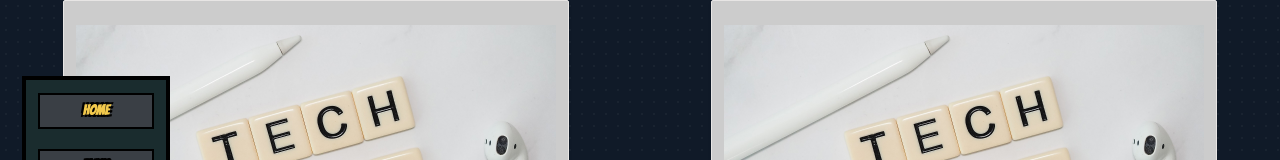
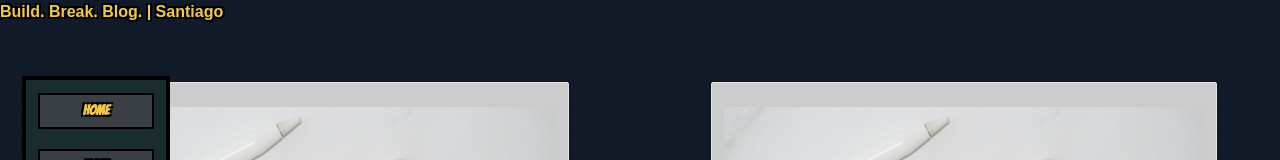
Before and after one commit to santimm44/web-portfolio, a Next.js app: page /Blog in a window 1280 px wide. Shown: the top 160 px of the page. Built offline with nearby package versions, Linux system fonts and the light colour scheme; a web font is replaced by a local one.

Commit message:
Headers
Began making a generic header for other pages. The nav menu will still be on the side, so the top header will be more for aesthetic purpose for now

```diff
--- a/src/app/(pages)/Blog/page.tsx
+++ b/src/app/(pages)/Blog/page.tsx
@@ -1,4 +1,5 @@
 import { BlogRowCards } from '@/components/custom/CustomCards'
+import { GeneralHeader } from '@/components/custom/Headers';
 import { PaginationDemo } from '@/components/custom/Pagination'
 import { Metadata } from 'next';
 import React from 'react'
@@ -14,6 +15,9 @@ export const metadata: Metadata = {
 const page = () => {
   return (
     <>
+    {/* This is to test the component 'GeneralHeader' */}
+    <GeneralHeader title={metadata.title as string}/>
+
       <div className='flex flex-col relative justify-between min-h-[75vh] place-items-center'>
         <div className='columns-2 place-items-center'>
           <BlogRowCards />
--- /dev/null
+++ b/src/components/custom/Headers.tsx
@@ -0,0 +1,17 @@
+import React from 'react'
+
+interface GeneralHeaderProps {
+  title: string;
+}
+
+const GeneralHeader = ({title} : GeneralHeaderProps) => {
+    return (
+        <header className=''>
+            <h1 className='comic-text'>
+                {title}
+            </h1>
+        </header>
+    )
+}
+
+export {GeneralHeader}
```
